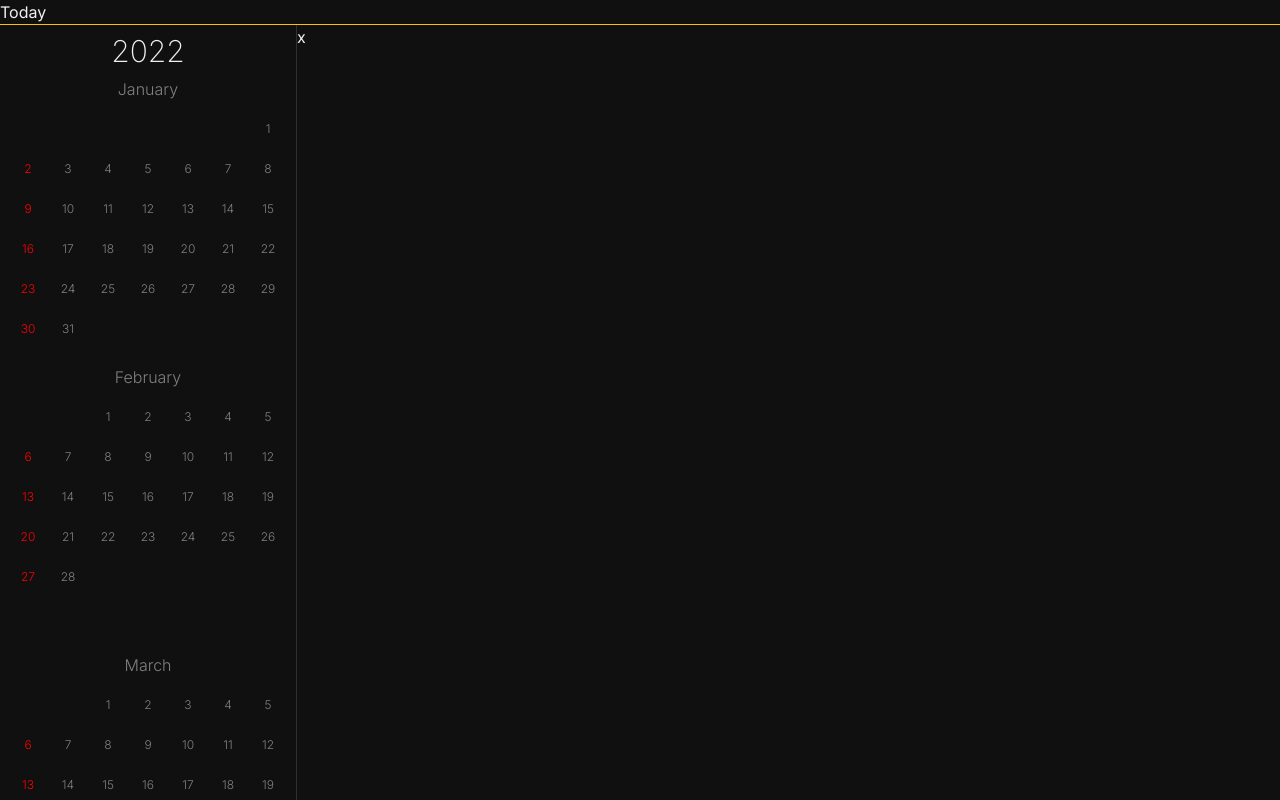
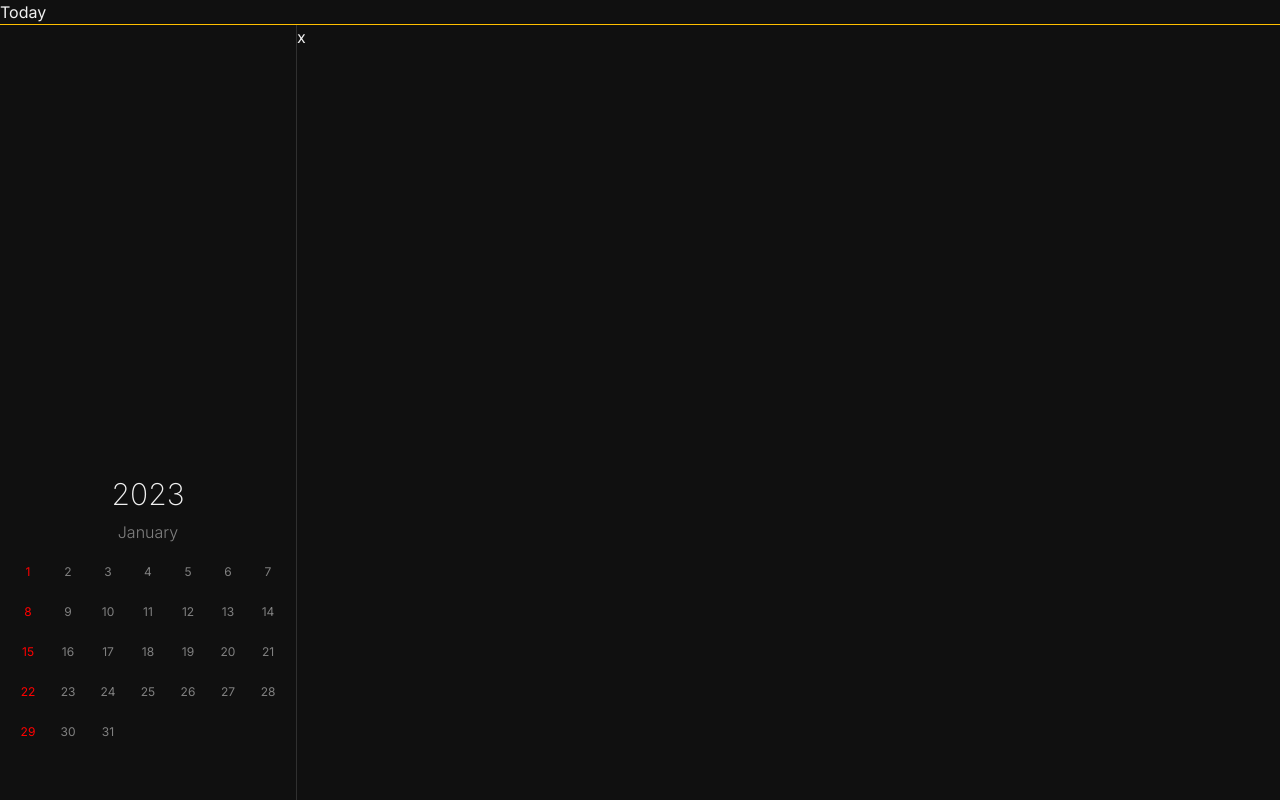
Before and after one commit to tanachai-b/calendar, a Next.js app: page / in a window 1280 px wide. Built offline with nearby package versions, Linux system fonts and the light colour scheme.

Commit message:
create calendar year component

```diff
--- a/app/LeftBar/CalendarMonth.tsx
+++ /dev/null
@@ -1,54 +0,0 @@
-import React from "react";
-
-export const monthNames = [
-  "January",
-  "February",
-  "March",
-  "April",
-  "May",
-  "June",
-  "July",
-  "August",
-  "September",
-  "October",
-  "November",
-  "December",
-];
-
-export function CalendarMonth({
-  year,
-  month,
-}: {
-  year: number;
-  month: number;
-}) {
-  const firstWeekDay = new Date(year, month).getDay();
-  const daysInMonth = new Date(year, month + 1, 0).getDate();
-
-  return (
-    <div className="snap-start flex flex-col">
-      <div className="sticky top-[44px] bg-bg text-center text-base font-light text-text_grey p-2 pb-0">
-        {monthNames[month]}
-      </div>
-
-      <div className="grid grid-cols-7 grid-rows-6 text-xs font-light p-2">
-        {Array.from({ length: firstWeekDay }).map((_, index) => (
-          <div className="w-10 h-10" key={index} />
-        ))}
-
-        {Array.from({ length: daysInMonth }).map((_, index) => (
-          <div
-            className={`w-10 h-10 flex items-center justify-center px-1 ${
-              (index + firstWeekDay) % 7 === 0
-                ? "text-text_red"
-                : "text-text_grey"
-            }`}
-            key={index}
-          >
-            <div>{index + 1}</div>
-          </div>
-        ))}
-      </div>
-    </div>
-  );
-}
--- /dev/null
+++ b/app/LeftBar/CalendarYear.tsx
@@ -0,0 +1,96 @@
+import React from "react";
+
+export function CalendarYear({ year }: { year: number }) {
+  return (
+    <div>
+      <div className="sticky top-0 bg-bg z-50 text-center text-3xl font-extralight p-2 pb-0">
+        {year}
+      </div>
+
+      {Array.from({ length: 12 }).map((_, index) => (
+        <CalendarMonth key={index} year={year} month={index + 1} />
+      ))}
+    </div>
+  );
+}
+
+export const monthNames = [
+  "January",
+  "February",
+  "March",
+  "April",
+  "May",
+  "June",
+  "July",
+  "August",
+  "September",
+  "October",
+  "November",
+  "December",
+];
+
+export function CalendarMonth({
+  year,
+  month,
+}: {
+  year: number;
+  month: number;
+}) {
+  const firstWeekDay = new Date(year, month - 1).getDay();
+  const daysInMonth = new Date(year, month, 0).getDate();
+
+  return (
+    <div className="snap-start flex flex-col">
+      <div className="sticky top-[44px] bg-bg text-center text-base font-light text-text_grey p-2 pb-0">
+        {monthNames[month - 1]}
+      </div>
+
+      <div className="grid grid-cols-7 grid-rows-6 text-xs p-2">
+        {Array.from({ length: firstWeekDay }).map((_, index) => (
+          <div className="w-10 h-10" key={index} />
+        ))}
+
+        {Array.from({ length: daysInMonth }).map((_, index) => (
+          <CalendarDay
+            key={index}
+            date={index + 1}
+            isSunday={(index + firstWeekDay) % 7 === 0}
+            isToday={isToday(year, month, index + 1)}
+          />
+        ))}
+      </div>
+    </div>
+  );
+}
+
+function isToday(year: number, month: number, day: number) {
+  const date = new Date(year, month - 1, day);
+  const today = new Date();
+  return today.toDateString() === date.toDateString();
+}
+
+function CalendarDay({
+  date: index,
+  isSunday,
+  isToday,
+}: {
+  date: number;
+  isSunday: boolean;
+  isToday: boolean;
+}) {
+  return (
+    <div
+      className={`w-10 h-10 flex items-center justify-center px-1 ${
+        isSunday ? "text-text_red" : "text-text_grey"
+      } ${isToday ? "text-bg" : ""}`}
+    >
+      <div
+        className={`w-4 h-4 rounded text-center leading-4  ${
+          isToday ? "bg-yellow" : ""
+        }`}
+      >
+        {index}
+      </div>
+    </div>
+  );
+}
--- a/app/LeftBar/LeftBar.tsx
+++ b/app/LeftBar/LeftBar.tsx
@@ -1,35 +1,14 @@
 import React from "react";
-import { CalendarMonth } from "./CalendarMonth";
+import { CalendarYear } from "./CalendarYear";
 
 export function LeftBar() {
   return (
     <div className="flex flex-col overflow-y-auto snap-y scroll-p-[44px] hide-scroll border-r border-border">
-      <div>
-        <div className="sticky top-0 bg-bg z-50 text-center text-3xl font-extralight p-2 pb-0">
-          {2022}
-        </div>
-        {Array.from({ length: 12 }).map((_, index) => (
-          <CalendarMonth key={index} year={2022} month={index} />
-        ))}
-      </div>
+      <div className="left-over-height" />
 
-      <div>
-        <div className="sticky top-0 bg-bg z-50 text-center text-3xl font-extralight p-2 pb-0">
-          {2023}
-        </div>
-        {Array.from({ length: 12 }).map((_, index) => (
-          <CalendarMonth key={index} year={2023} month={index} />
-        ))}
-      </div>
+      <CalendarYear year={2023} />
 
-      <div>
-        <div className="sticky top-0 bg-bg z-50 text-center text-3xl font-extralight p-2 pb-0">
-          {2024}
-        </div>
-        {Array.from({ length: 12 }).map((_, index) => (
-          <CalendarMonth key={index} year={2024} month={index} />
-        ))}
-      </div>
+      <div className="left-over-height" />
     </div>
   );
 }
--- a/app/globals.css
+++ b/app/globals.css
@@ -12,3 +12,7 @@
   -ms-overflow-style: none; /* IE and Edge */
   scrollbar-width: none; /* Firefox */
 }
+
+.left-over-height {
+  min-height: calc(100% - 288px - 44px);
+}
```
